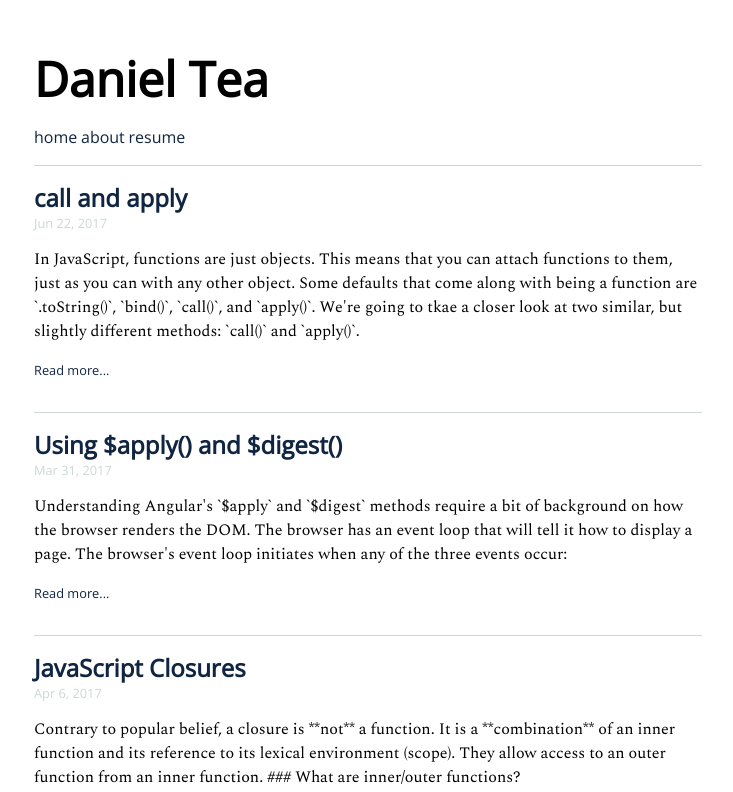
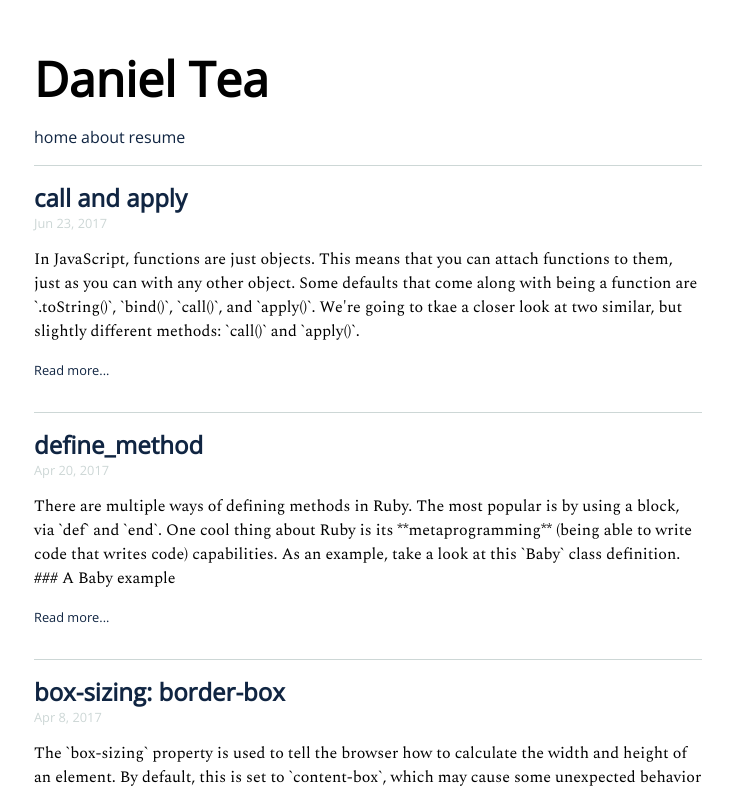
Before and after one commit to dlcoffee/website, a Next.js app: page / in a window 1280 px wide. Shown: the top 792 px of the page, without its empty margins (272-1005 px from the left). Built offline with nearby package versions, Linux system fonts and the light colour scheme.

Commit message:
tweaks blog post sort and <title>

```diff
--- a/components/PostPreview.js
+++ b/components/PostPreview.js
@@ -5,7 +5,7 @@ const PostPreview = ({ title, excerpt, date, slug }) => {
     month: 'short',
     day: 'numeric',
     year: 'numeric',
-    timeZone: 'America/Los_Angeles', // TODO: get display correct
+    timeZone: 'UTC',
   })
 
   return (
--- a/pages/index.js
+++ b/pages/index.js
@@ -6,11 +6,15 @@ import PostPreview from '../components/PostPreview'
 import { getAllFilesFrontMatter } from '../lib/mdx'
 
 const Index = ({ posts }) => {
+  const sortedPosts = posts.sort(
+    (a, b) => Number(new Date(b.date)) - Number(new Date(a.date))
+  )
+
   return (
     <div className="wrapper">
       <div className="home">
         <ul className="post-list">
-          {posts.map((frontMatterPost) => {
+          {sortedPosts.map((frontMatterPost) => {
             return (
               <PostPreview key={frontMatterPost.title} {...frontMatterPost} />
             )
```
Also changed, not shown: components/BlogLayout.js (+7 -1 lines).
